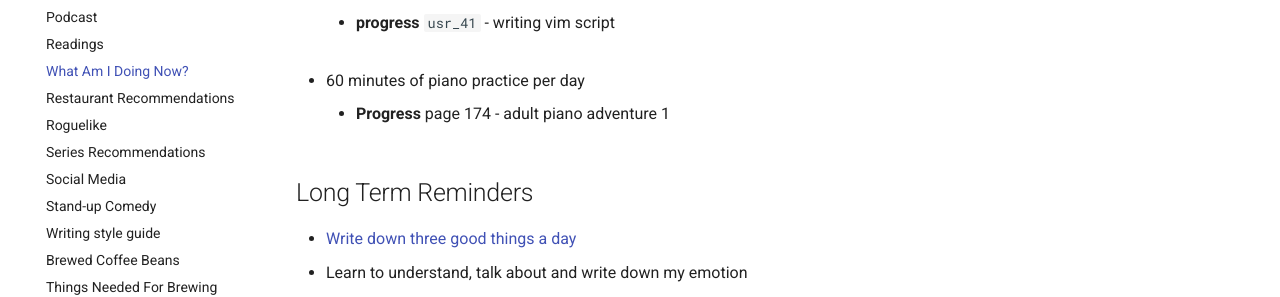
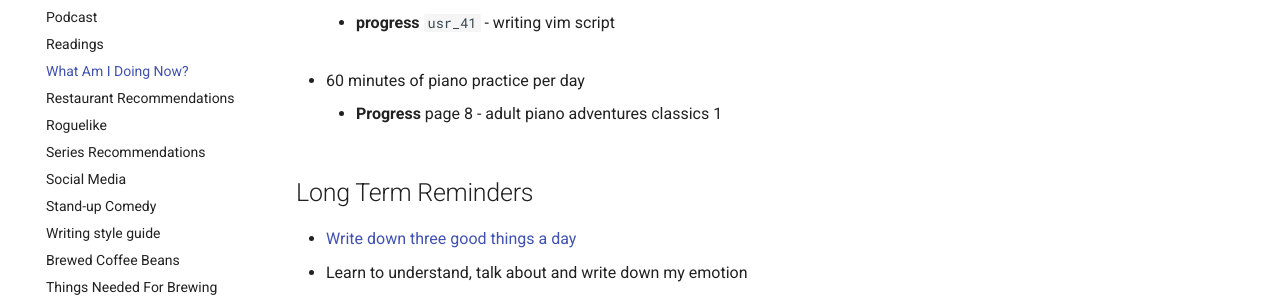
Before and after one commit to ynotstartups/notes, an MkDocs documentation site: the page built from notes/reminders.md, in a window 1280 px wide and 998 px high. Shown: the part 427-724 px from the top of the window. Built offline with MkDocs 1.6.1 and Material for MkDocs 9.7.7, drawn with Linux system fonts in a browser that asks for light colours.

Commit message:
update progress

```diff
--- a/notes/reminders.md
+++ b/notes/reminders.md
@@ -15,7 +15,7 @@
 
 - 60 minutes of piano practice per day
 
-  - **Progress** page 174 - adult piano adventure 1
+  - **Progress** page 8 - adult piano adventures classics 1
 
 ## Long Term Reminders
 
```
